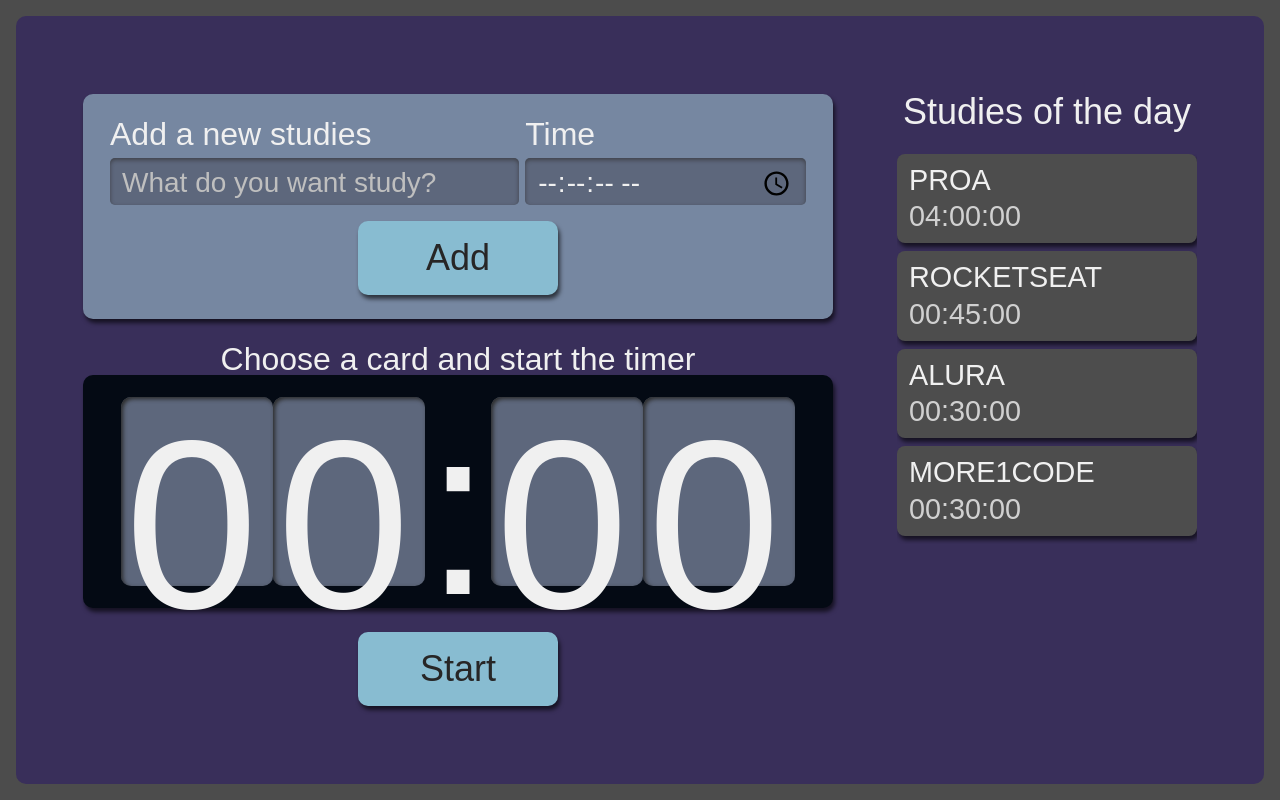
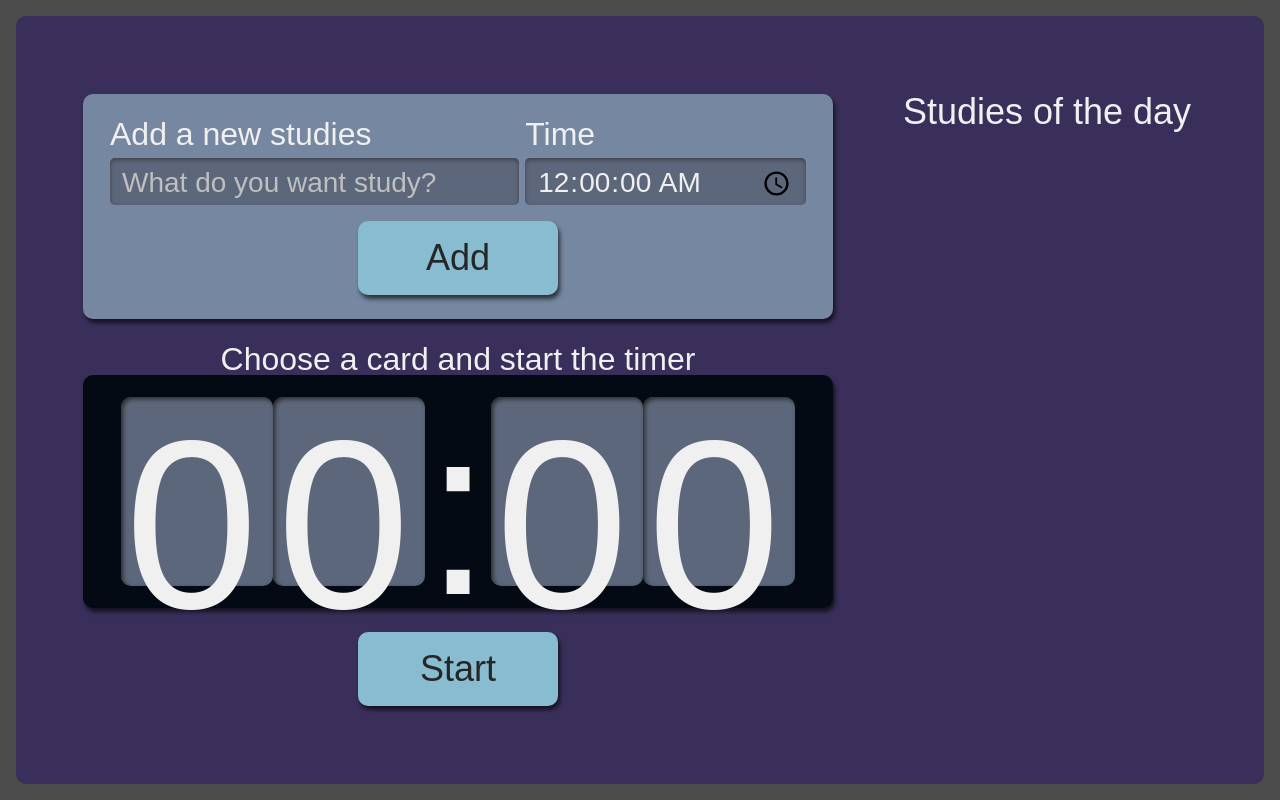
Before and after one commit to IzaDarvelli/REACT-TSX, a React (Create React App) app: page / in a window 1280 px wide. Built offline with nearby package versions, Linux system fonts and the light colour scheme.

Commit message:
REACT WITH TSX, STATE

```diff
--- a/package.json
+++ b/package.json
@@ -14,6 +14,7 @@
     "react-dom": "^18.2.0",
     "react-scripts": "5.0.1",
     "typescript": "^4.7.4",
+    "uuid": "^8.3.2",
     "web-vitals": "^2.1.4"
   },
   "scripts": {
@@ -41,6 +42,7 @@
     ]
   },
   "devDependencies": {
+    "@types/uuid": "^8.3.4",
     "sass": "^1.53.0",
     "typescript-plugin-css-modules": "^3.4.0"
   }
--- a/src/components/Button/Button.tsx
+++ b/src/components/Button/Button.tsx
@@ -1,11 +1,13 @@
 import React from "react";
 import style from './Button.module.scss';
 
-class Button extends React.Component<{ children: string}> {
+class Button extends React.Component<{
+    type?: "button" | "submit" | "reset" | undefined //props opicional
+    children: string}> {
     render() {
-
+         const {type = "button"} = this.props;
         return (
-            <button className={style.button}>
+            <button type={type} className={style.button}>
                 {this.props.children}
             </button>
         )
--- a/src/components/Forms/Forms.tsx
+++ b/src/components/Forms/Forms.tsx
@@ -1,12 +1,35 @@
 import React from "react";
+import { ITasks } from "../../types/Task";
 import Button from "../Button/Button";
 import style from './Forms.module.scss';
+import {v4 as uuidv4} from 'uuid';
 
-class Forms extends React.Component {
+
+
+class Forms extends React.Component<{
+    setTasks: React.Dispatch<React.SetStateAction<ITasks[]>>
+}> {
+    //he always is a object:
+    state = {
+        task: "",
+        time: "00:00:00"
+
+    }
+
+    addTask(event: React.FormEvent<HTMLFormElement>) {
+        event.preventDefault();
+        this.props.setTasks(taskOld => [...taskOld, { ...this.state, select: false, filled: false, id: uuidv4()}]);
+        //resetar o forms:
+        this.setState({
+            task: "",
+            time: "00:00:00"
+        })
+        //console.log('state', this.state)
+    }
 
     render() {
         return (
-            <form className={style.newTask}>
+            <form className={style.newTask} onSubmit={this.addTask.bind(this)}>
 
                 <div className={style.inputContainer}>
                     <label htmlFor="task">
@@ -16,6 +39,8 @@
                         type="text"
                         name="task"
                         id="task"
+                        value={this.state.task}
+                        onChange={event => this.setState({ ...this.state, task: event.target.value })}
                         placeholder="What do you want study?"
                         required />
                 </div>
@@ -28,12 +53,14 @@
                         type="time"
                         step="1"
                         name="time"
+                        value={this.state.time} //sem value aleatório
+                        onChange={event => this.setState({ ...this.state, time: event.target.value })} //assim que normalmente pegamos o value do input
                         id="time"
                         min="00:00:00"
                         max="01.30:00"
                         required />
                 </div>
-                <Button>
+                <Button type="submit">
                     Add
                 </Button>
             </form>
--- a/src/components/List/Item/Item.tsx
+++ b/src/components/List/Item/Item.tsx
@@ -1,8 +1,8 @@
+import { ITasks } from '../../../types/Task';
 import style from '../List.module.scss';
 
-export default function Item({task, time}: { task: string, time: string}) {
-
-
+export default function Item({task, time, select, filled, id}: ITasks) {
+  console.log('item atual:', {task, time, select, filled, id});
     return(
         <li  className={style.item}>
             <h3>{task}</h3>
--- a/src/components/List/List.tsx
+++ b/src/components/List/List.tsx
@@ -1,28 +1,15 @@
+import { ITasks } from '../../types/Task';
 import Item from './Item/Item';
 import style from './List.module.scss';
-import { useState } from 'react'; // is a variable in that you add a value inside, but always that state change, the component that he has, also changes --> Hooks, useState is a state
-
-function List() {
-  const [tasks, setTasks] = useState([{
-    task: 'PROA',
-    time: '04:00:00'
-  }, {
-    task: 'ROCKETSEAT',
-    time: '00:45:00'
-  }, {
-    task: "ALURA",
-    time: "00:30:00"
-  }, {
-    task: 'MORE1CODE',
-    time: '00:30:00'
-  }]);
+//import { useState } from 'react'; // is a variable in that you add a value inside, but always that state change, the component that he has, also changes --> Hooks, useState is a state
 
 
+
+
+function List ({tasks}: {tasks: ITasks[] }){
   return (
     <aside className={style.listTasks}>
-      <h2 onClick={() => {
-        setTasks([...tasks, { task: "Study state", time: "03:00:00"}]);
-      }}> Studies of the day </h2>
+      <h2> Studies of the day </h2>
       <ul>
         {tasks.map((item, index) => (
           <Item
@@ -37,4 +24,6 @@
   )
 }
 
+
+
 export default List;
--- a/src/pages/App.tsx
+++ b/src/pages/App.tsx
@@ -1,17 +1,21 @@
-import React from 'react';
+import React, { useState } from 'react';
 import Forms from '../components/Forms/Forms';
 import List from '../components/List/List';
 import Stopwatch from '../components/Stopwatch/Stopwatch';
+import { ITasks } from '../types/Task';
 import style from './App.module.scss';
 
-function App() {
+function App() {                        //is  ITasks or array vazio
+    const [tasks, setTasks] = useState<ITasks[] | []>([]);
+
   return (
     <div className={style.AppStyle}>
-      <Forms />
-      <List />
+      <Forms setTasks={setTasks} />
+      <List tasks={tasks} />
       <Stopwatch/>
     </div>
   );
 }
 
+
 export default App;
--- /dev/null
+++ b/src/types/Task.tsx
@@ -0,0 +1,8 @@
+
+export interface ITasks {
+    task: string,
+    time: string,
+    select:boolean,
+    filled: boolean,
+    id: string
+  }
```
Also changed, not shown: 1 other file (tests, documents, lock files or other folders). Lines whose indentation alone changed are shown as unchanged.
